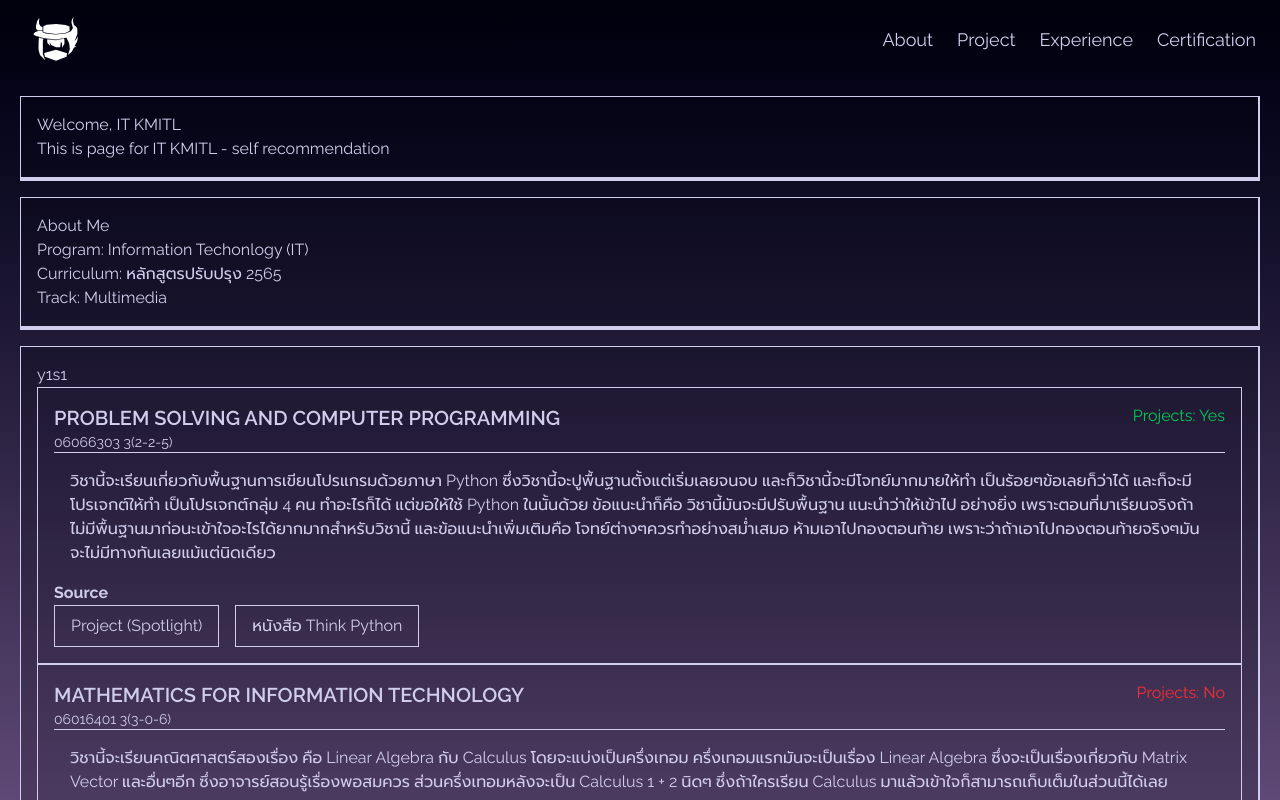
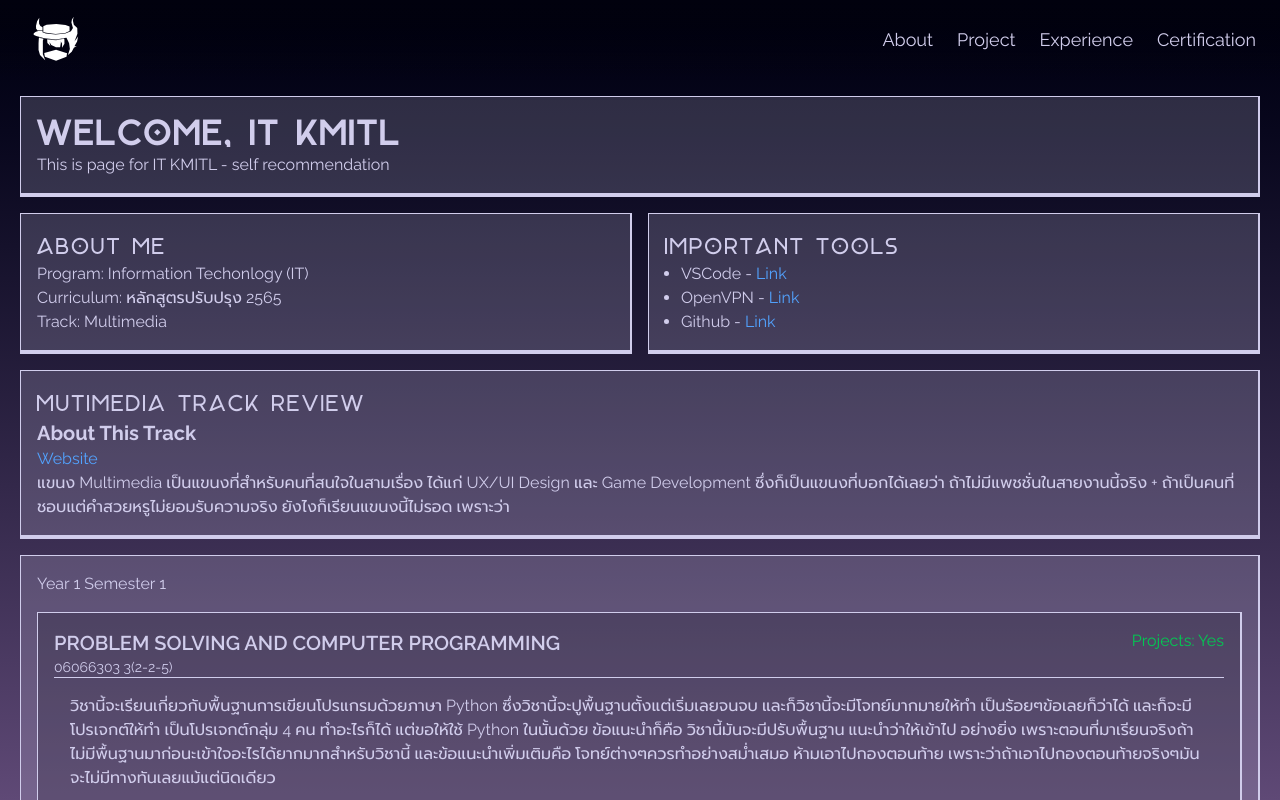
Before and after one commit to Mstxz/port-web, a Vue app in the folder Mstxz-port/: page /itkmitl in a window 1280 px wide. Shown: the top 800 px of the page. Built offline with nearby package versions, Linux system fonts and the light colour scheme.

Commit message:
add detail in tikmitl

```diff
--- a/Mstxz-port/src/assets/contentcontainer.vue
+++ b/Mstxz-port/src/assets/contentcontainer.vue
@@ -1,7 +1,24 @@
-<script setup></script>
+<script setup>
+import { computed } from 'vue';
+const props = defineProps({
+    variant: {
+        type: String,
+        default: 'variant-border-1'
+    }
+});
+
+const classes = computed(() => {
+    const variants = {
+        'variant-border-1' : 'border border-r-2 border-b-4 bg-ci-black-1/20 p-4',
+        'variant-border-2' : 'border border-r-2 border-b-4 bg-ci-white-1/20 p-4'
+    }
+
+    return variants[props.variant]
+});
+</script>
 
 <template>
-    <div class="border border-r-2 border-b-4 bg-ci-black-1/20 p-4">
+    <div :class="classes">
         <slot></slot>
     </div>
 </template>
--- a/Mstxz-port/src/components/subjectcard.vue
+++ b/Mstxz-port/src/components/subjectcard.vue
@@ -1,12 +1,14 @@
 <script setup>
+    import contentcontainer from '@/assets/contentcontainer.vue';
     import Buttons from '@/assets/buttons.vue';
+import Contentcontainer from '@/assets/contentcontainer.vue';
     defineProps({
         subject: Object
     })
 </script>
 
 <template>
-  <div class="course border p-4">
+  <Contentcontainer class="course p-4" variant="variant-border-1">
 
     <div class="flex justify-between">
         <h3 class="text-xl font-semibold">{{ subject.name }}</h3>
@@ -24,7 +26,7 @@
 
     <div v-if="subject.source?.length">
         <h1 class="font-bold">Source</h1>
-        <div class="flex gap-4">
+        <div class="flex gap-4 flex-wrap">
             <a v-for="rec in subject.source" :key="rec.link" :href="rec.link" target="_blank">
                 <Buttons>
                     {{ rec.label }}
@@ -34,5 +36,5 @@
 
     </div>
 
-  </div>
+  </Contentcontainer>
 </template>
--- a/Mstxz-port/src/data/semester.json
+++ b/Mstxz-port/src/data/semester.json
@@ -1,5 +1,5 @@
 {
-    "y1s1" : [
+    "Year 1 Semester 1" : [
         {
             "id": "06066303",
             "name": "PROBLEM SOLVING AND COMPUTER PROGRAMMING",
@@ -36,7 +36,7 @@
             "description": "วิชานี้จะเรียนเรื่องเกี่ยวกับวงจรคอมพิวเตอร์เป็นหลัก จะแบ่งเป็นสองช่วง ครึ่งแรกจะเป็นเรื่องของ Logic Gate ซึ่งอาจารย์สอนนเข้าใจมาก แต่ว่าข้อสอบเขาจะ Strict มากด้วยเช่นกัน คือว่ามีคนถอนวิชานี้ค่อนข้างที่จะเยอะพอสมควรเลย แต่ว่าถ้าใครไปต่อได้ก็ดี ส่วนครึ่งเทอมหลังจะเป็นเรื่องพวกวงจร บอกเลยว่าอาจารย์สอนสนุกมากๆ แล้วก็มันจะมี Lab ต่อ Logic Gate จริงๆให้ลองทำ ซึ่งของคณะเนี่ยมันจะมีตัวที่เสียเยอะมาก ต้องระวังด้วย"
         }
     ],
-    "y1s2" : [
+    "Year 1 Semester 2" : [
         {
             "id": "06016408",
             "name": "OBJECT-ORIENTED PROGRAMMING",
@@ -70,7 +70,7 @@
             "description": "วิชานี้จะเรียนเกี่ยวกับโครงสร้างของข้อมูล และพวกอัลกอริทึมต่างๆ เช่น Searching Sorting Greedy บลาๆๆ ซึ่งวิชานี้จะเป็นสองส่วนที่ชัดเจนมาก และใช้ภาษา Python ในการทำแล็บ ซึ่งมันก็จะงงๆหน่อยในตอนแรก แต่ถ้าฝึกบ่อยๆก็จะเข้าใจได้เอง"
         }
     ],
-    "y2s1" : [
+    "Year 2 Semester 1" : [
         {
             "id": "06016403",
             "name": "MULTIMEDIA TECHNOLOGY",
@@ -93,7 +93,10 @@
             "name": "INTRODUCTION TO NETWORK SYSTEMS",
             "credit": "3(3-0-6)",
             "project": false,
-            "description" : "วิชานี้จะเรียนเกี่ยวกับพื้นฐานเกี่ยวกับ Network ว่ามีอะไรบ้าง มีกี่เลเยอร์ แต่ละเลเยอร์ทำงานยังไง ซึ่งวิชานี้ค่อนข้างสำคัญโดยเฉพาะกับคนที่จะเรียนแขนง Network เพราะว่าถ้าวิชานี้ได้ F หรือถอนจะไม่สามารถเข้าแขนง Network ได้"
+            "description" : "วิชานี้จะเรียนเกี่ยวกับพื้นฐานเกี่ยวกับ Network ว่ามีอะไรบ้าง มีกี่เลเยอร์ แต่ละเลเยอร์ทำงานยังไง ซึ่งวิชานี้ค่อนข้างสำคัญโดยเฉพาะกับคนที่จะเรียนแขนง Network เพราะว่าถ้าวิชานี้ได้ F หรือถอนจะไม่สามารถเข้าแขนง Network ได้",
+            "source": [
+                {"label": "หนังสือ Kurose", "link":"https://drive.google.com/file/d/1Kq_hvbUJSx7kCpBbf5at2zHqTvom9bFS/view?pli=1"}
+            ]
         },
         {
             "id": "06066000",
@@ -107,7 +110,7 @@
             "name": "DATABASE SYSTEM CONCEPTS",
             "credit": "3(2-2-5)",
             "project": false,
-            "description" : "วิชานี้จะเรียนเกี่ยวกับพื้นฐานเกี่ยวกับ Database ทั้งการ Design พวก Data Base Schema , ER Diagram และภาคปฏิบัติจะเป็นเรื่องการเขียน SQL Query"
+            "description" : "วิชานี้จะเรียนเกี่ยวกับพื้นฐานเกี่ยวกับ Database ทั้งการ Design พวก Data Base Schema , ER Diagram และภาคปฏิบัติจะเป็นเรื่องการเขียน SQL Query <span class=\"text-slate-400\">(วิชานี้ถอนไป เดี๋ยวกลับมารีวิวใหม่)</span>"
         },
         {
             "id": "06066304",
@@ -117,7 +120,7 @@
             "description" : "วิชานี้จะเรียนเกี่ยวกับพื้นฐานเกี่ยวกับการออกแบบ Software ทุกขั้นตอนเลย คือเริ่มจากการเก็บ Requirement การทำ Software Analysis และ Software Design ซึ่งวิชานี้ถ้าใครไม่เข้าใจ OOP = ตาย แต่ว่าวิชานี้มันจะมีอยู่เรื่องนึงที่ติดเลยคือเนื้อหาค่อนข้างที่จพเก่าเกินไป ไม่ได้มีอะไรใหม่ๆเข้ามาเท่าไหร่ ส้วนโปรเจกต์ จะเป็นการทำ Software Design ทั้งหมดเลย แบ่งเป็น 3 Phase ตามที่อาจารย์สอน แต่ข้อเสียของปีที่เจอคือ อาจารย์สั่งงานช้าเกินไป ทำให้ทุกอย่างมันบีบไปหมด"
         }
     ],
-    "y2s2" : [
+    "Year 2 Semester 2" : [
         {
             "id": "06016405",
             "name": "CYBERSECURITY FUNDAMENTAL",
@@ -137,18 +140,18 @@
             "name": "COMPUTER ORGANIZATION AND OPERATING SYSTEM",
             "credit":"3(2-2-5)",
             "project": false,
-            "description": "วิชานี้จะเรียนเกี่ยวกับพื้นฐานของระบบคอมพิวเตอร์ เช่นการทำงานของ CPU การทำงานของ OS ซึ่งจะมี Lab ที่เน้นการรัน Ubuntu และมี Docker ด้วย"
+            "description": "วิชานี้จะเรียนเกี่ยวกับพื้นฐานของระบบคอมพิวเตอร์ เช่นการทำงานของ CPU การทำงานของ OS ซึ่งจะมี Lab ที่เน้นการรัน Ubuntu และมี Docker ด้วย <span class=\"text-slate-400\">(วิชานี้ถอนไป เดี๋ยวกลับมารีวิวใหม่)</span>"
         },
         {
             "id": "06066302",
             "name": "FUNDAMENTAL WEB PROGRAMMING",
             "credit":"3(2-2-5)",
             "project":true,
-            "description": "วิชานี้จะเรียนเกี่ยวกับการเขียนเว็บทั้งหมด ตั้งแต่ HTML CSS JS ยันการเขียน Server-Side โดยใช้ Node.js และ Express.js ซึ่งขอแนะนำก่อนว่าวิชานี้ควรเรียนมาก่อนล่วงหน้าเป็นอย่างมาก โดยเฉพาะช่วงครึ่งแรก HTML CSS JS (ส่วน JS แนะนำให้หาวิธีพิสดารและถนัดกว่าในการเขียนมาด้วย เพราะถ้าตามอาจารย์ 100% รับรองว่าจะไม่รู้เรื่อง) + หา Framework ที่รถนัดและรองรับ Node.js มาใช้สักตัว เพราะว่ามันจะช่วยเอาตัวรอดในรายวิชานี้ได้ง่ายขึ้นมาก ถ้าถามว่าเคยเขียนอะไรมาบ้าง ก็มี Html CSS JS TailwindCSS แล้วก็ Vue.js ที่เอามาใช้จริงจัง ส่วนโปรเจกต์จะมี 2 อัน คืออันส่วนตัวกับอันที่เป็นกลุ่ม อันที่เป็นส่วนตัวจะเน้นการทำ Frontend เป็นหลัก ส่วนที่เป็นกลุ่ม จะเป็นการทำทั้งระบบหน้าบ้านหลังบ้าน และสามารถใช้งานได้ สิ่งที่สำคัญก็คือการอธิบายให้ชัดเจนว่าทำอะไรลงไป",
+            "description": "วิชานี้จะเรียนเกี่ยวกับการเขียนเว็บทั้งหมด ตั้งแต่ HTML CSS JS ยันการเขียน Server-Side โดยใช้ Node.js และ Express.js ซึ่งขอแนะนำก่อนว่าวิชานี้<span class=\"text-red-400\">ควรเรียนมาก่อนล่วงหน้าเป็นอย่างมาก</span> โดยเฉพาะช่วงครึ่งแรก HTML CSS JS <span class=\"text-slate-400\">(ส่วน JS แนะนำให้หาวิธีพิสดารและถนัดกว่าในการเขียนมาด้วย เพราะถ้าตามอาจารย์ 100% รับรองว่าจะไม่รู้เรื่อง)</span> + หา Framework ที่รถนัดและรองรับ Node.js มาใช้สักตัว เพราะว่ามันจะช่วยเอาตัวรอดในรายวิชานี้ได้ง่ายขึ้นมาก ถ้าถามว่าเคยเขียนอะไรมาบ้าง <span class=\"text-yellow-400\">ก็มี Html CSS JS TailwindCSS แล้วก็ Vue.js ที่เอามาใช้จริงจัง</span> ส่วนโปรเจกต์จะมี 2 อัน คืออันส่วนตัวกับอันที่เป็นกลุ่ม อันที่เป็นส่วนตัวจะเน้นการทำ Frontend เป็นหลัก ส่วนที่เป็นกลุ่ม จะเป็นการทำทั้งระบบหน้าบ้านหลังบ้าน และสามารถใช้งานได้ สิ่งที่สำคัญก็คือการอธิบายให้ชัดเจนว่าทำอะไรลงไป ",
             "source": [
                 {"label": "w3School", "link": "https://www.w3schools.com/"},
-                {"label": "Lab Repository (มีไม่ครบ)" ,"link":"https://github.com/Mstxz/fundamental-web-programming-2568"},
-                {"label": "Self Project (ไม่ต้องเว่อร์ก็ได้ พอดีทำประชดอาจารย์)","link":"https://webpro-2568-food-recipe.vercel.app/"}
+                {"label": "Lab Repository (มีไม่ครบเพราะครึ่งหลังทำไม่ทัน )" ,"link":"https://github.com/Mstxz/fundamental-web-programming-2568"},
+                {"label": "Self Project (ไม่ต้องเว่อร์ขนาดนี้ก็ได้ พอดีทำประชดอาจารย์)","link":"https://webpro-2568-food-recipe.vercel.app/"}
             ]
         },
         {
--- a/Mstxz-port/src/pages/home.vue
+++ b/Mstxz-port/src/pages/home.vue
@@ -72,7 +72,7 @@ onMounted(async () => {
                 </div>
             </div>
             <div class="grid grid-cols-1 sm:grid-cols-1 md:grid-cols-2 lg:grid-cols-4 gap-4">
-                <projectbanner v-for="project in projects" :key="project.id" :projectname="project.name" :thumbnail="project.image"/>
+                <projectbanner v-for="project in projects" :key="project.id" :projectname="project.name" :thumbnail="project.image" :projecttype="project.type"/>
             </div>
         </Contentcontainer>
    </section>
--- a/Mstxz-port/src/pages/itkmitl.vue
+++ b/Mstxz-port/src/pages/itkmitl.vue
@@ -6,13 +6,14 @@ import semesterData from '@/data/semester.json'
 
 <template>
     <main class="pt-24 mx-5 space-y-4">
-      <Contentcontainer>
-          <h1>Welcome, IT KMITL</h1>
+      <Contentcontainer variant="variant-border-2">
+          <h1 class="text-4xl font-semibold font-header">Welcome, IT KMITL</h1>
           <p>This is page for IT KMITL - self recommendation</p>
       </Contentcontainer>
 
-      <Contentcontainer>
-        <h1>About Me</h1>
+      <section class="grid grid-cols-2 gap-4">
+        <Contentcontainer variant="variant-border-2">
+        <h1 class="text-2xl font-header">About Me</h1>
         <ul>
           <li>Program: Information Techonlogy (IT)</li>
           <li>Curriculum: หลักสูตรปรับปรุง 2565</li>
@@ -20,18 +21,33 @@ import semesterData from '@/data/semester.json'
         </ul>
       </Contentcontainer>
 
-      <Contentcontainer>
-        <div v-for="(subjects, semester) in semesterData" :key="semester">
+      <Contentcontainer variant="variant-border-2">
+        <h1 class="text-2xl font-header">Important Tools</h1>
+        <ul class="list-disc ml-4">
+          <li>VSCode - <a target="_blank" href="https://code.visualstudio.com/" class="text-blue-400">Link</a></li>
+          <li>OpenVPN - <a target="_blank" href="https://openvpn.net/" class="text-blue-400">Link</a></li>
+          <li>Github - <a target="_blank" href="https://github.com/" class="text-blue-400">Link</a></li>
+        </ul>
+      </Contentcontainer>
+      </section>
 
-    <h2>{{ semester }}</h2>
+      <Contentcontainer variant="variant-border-2">
+        <h1 class="text-2xl font-header">Mutimedia Track Review</h1>
+        <h2 class="text-xl font-bold">About This Track</h2>
+        <a target="_blank" href="https://multimedia.it.kmitl.ac.th/#/" class="text-blue-400">Website</a>
+        <p>แขนง Multimedia เป็นแขนงที่สำหรับคนที่สนใจในสามเรื่อง ได้แก่ UX/UI Design และ Game Development ซึ่งก็เป็นแขนงที่บอกได้เลยว่า ถ้าไม่มีแพชชั่นในสายงานนี้จริง + ถ้าเป็นคนที่ชอบแต่คำสวยหรูไม่ยอมรับความจริง ยังไงก็เรียนแขนงนี้ไม่รอด เพราะว่า</p>
+      </Contentcontainer>
 
-      <subjectcard
-        v-for="subject in subjects"
-        :key="subject.id"
-        :subject="subject"
-      />
+      <Contentcontainer variant="variant-border-2">
+        <div v-for="(subjects, semester) in semesterData" :key="semester" class="space-y-4">
 
-  </div>
+          <h2>{{ semester }}</h2>
+
+            <subjectcard v-for="subject in subjects" :key="subject.id" :subject="subject"/>
+
+        </div>
       </Contentcontainer>
+
+      <h1 class="flex justify-center p-4">More Coming Soon...</h1>
     </main>
 </template>
```
Also changed, not shown: Mstxz-port/src/data/projects.json (+5 -3 lines).
